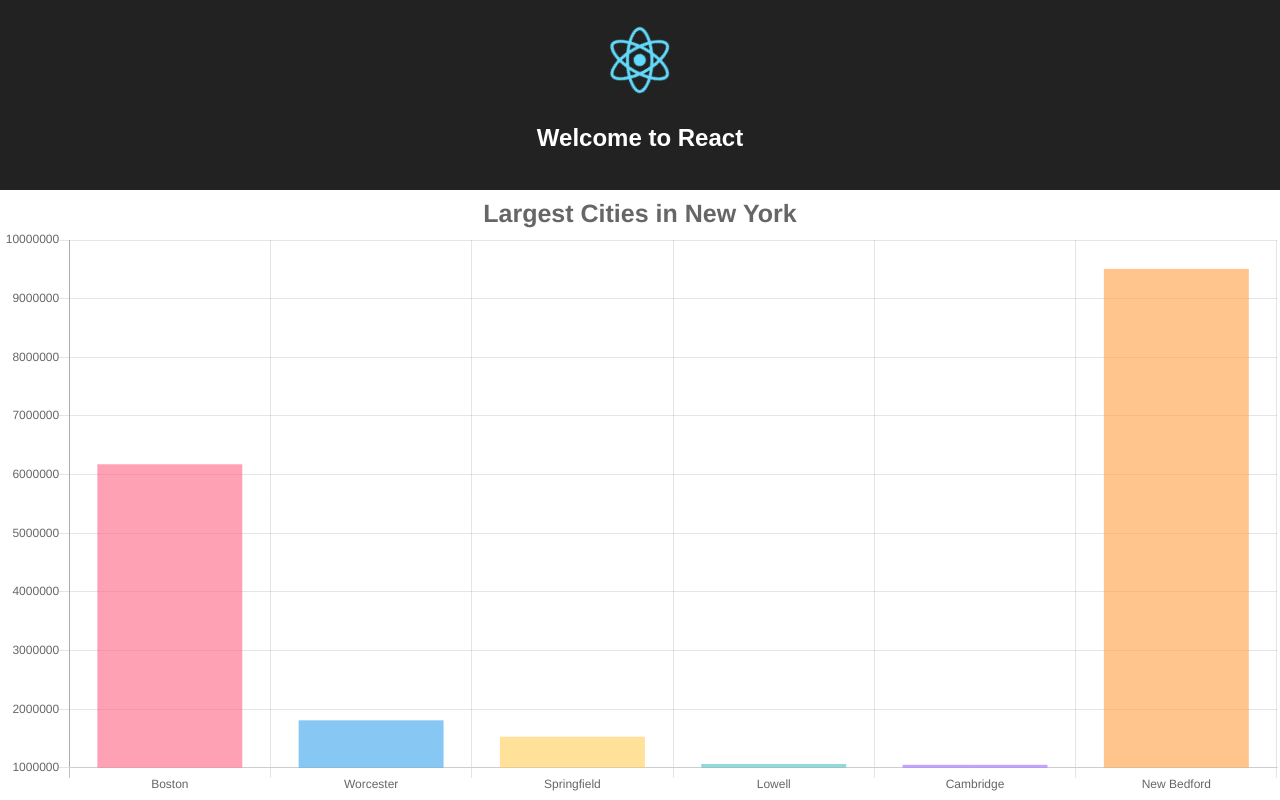
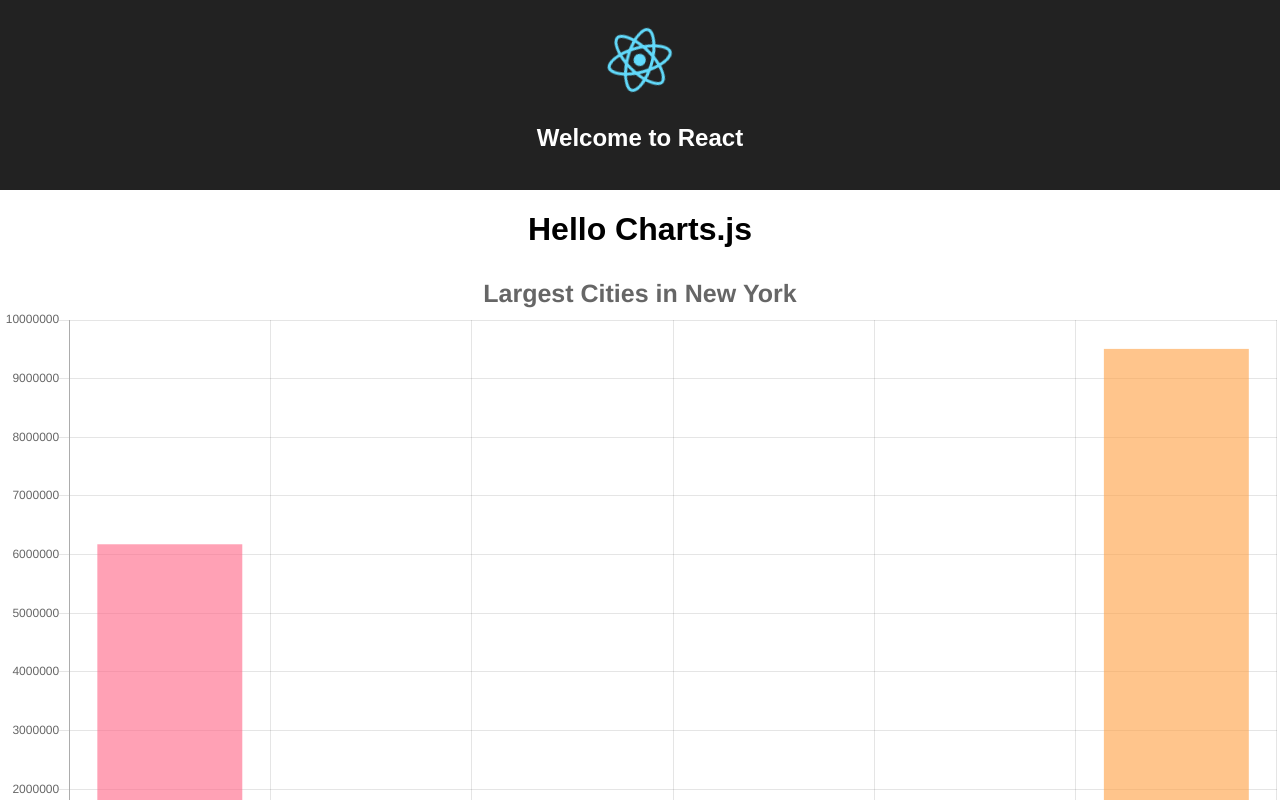
Before and after one commit to lmanzanero/belize-coronavirus-tracker, a React (Create React App) app: page / in a window 1280 px wide. Shown: the top 800 px of the page. Built offline with nearby package versions, Linux system fonts and the light colour scheme.

Commit message:
Second Commit

```diff
--- a/src/components/Chart.js
+++ b/src/components/Chart.js
@@ -19,6 +19,7 @@ class Chart extends Component {
   render(){
     return (
       <div className="chart">
+        <h1>Hello Charts.js</h1>
         <Bar
           data={this.state.chartData}
           options={{
```
Also changed, not shown: package.json (+6 -1 lines), 1 other file (tests, documents, lock files or other folders).
